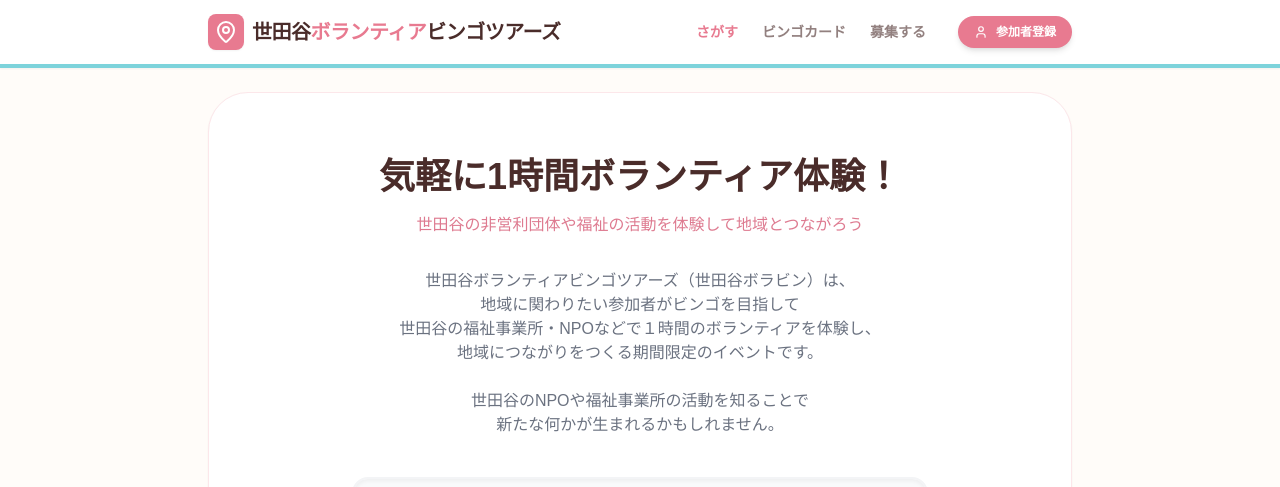
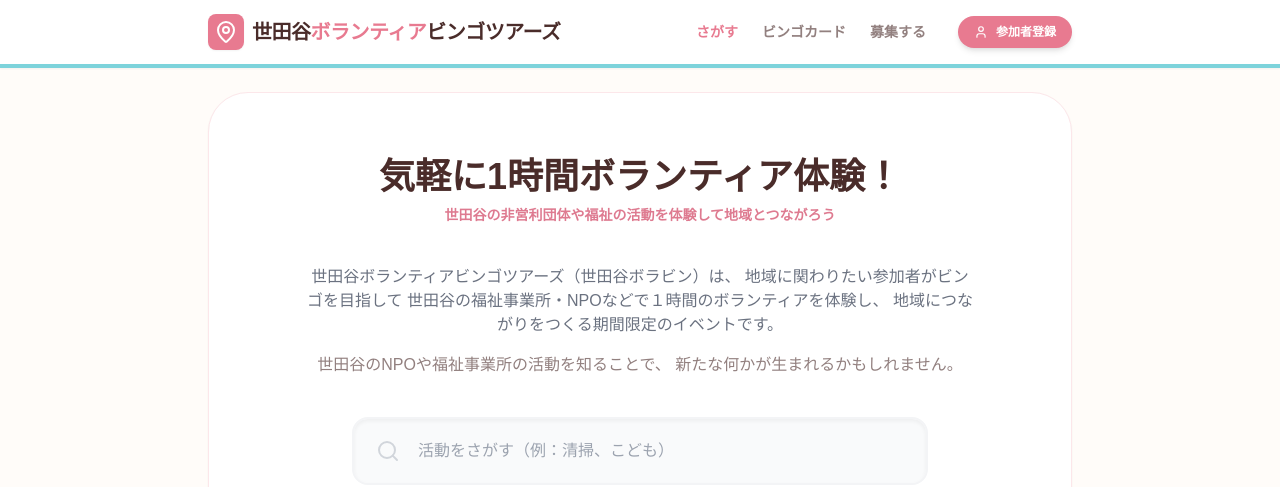
Before and after one commit to gakokudo/borabin2026, a React (Vite) app: page /#/ in a window 1280 px wide. Shown: the top 487 px of the page. Built offline with nearby package versions, Linux system fonts and the light colour scheme; a web font is replaced by a local one.

Commit message:
Update Homepage.tsx

```diff
--- a/pages/Homepage.tsx
+++ b/pages/Homepage.tsx
@@ -51,24 +51,26 @@ const HomePage: React.FC = () => {
     <div className="space-y-12 pb-20">
       {/* Hero Section */}
       <div className="bg-white rounded-[2.5rem] shadow-sm border border-brand-100 p-10 md:p-16 text-center">
-        <h2 className="font-bold text-brand-900 mb-8 leading-tight">
-          <span className="text-2xl md:text-4xl block mb-4">
-            気軽に1時間ボランティア体験！
-          </span>
-          <span className="text-brand-600 text-sm md:text-base block font-medium opacity-80">
-            世田谷の非営利団体や福祉の活動を体験して地域とつながろう
-          </span>
-        </h2>
+        <div className="space-y-4 mb-10">
+          <h2 className="font-bold text-brand-900 leading-tight">
+            <span className="text-2xl md:text-4xl block mb-2">
+              気軽に1時間ボランティア体験！
+            </span>
+            <span className="text-brand-600 text-[13px] md:text-sm block font-bold opacity-80 mt-1">
+              世田谷の非営利団体や福祉の活動を体験して地域とつながろう
+            </span>
+          </h2>
+        </div>
 
-        <div className="text-gray-500 text-sm md:text-base max-w-2xl mx-auto mb-10 space-y-6 leading-relaxed">
+        <div className="text-gray-500 text-sm md:text-base max-w-2xl mx-auto mb-10 space-y-4 leading-relaxed">
           <p>
-            世田谷ボランティアビンゴツアーズ（世田谷ボラビン）は、<br className="hidden md:block"/>
-            地域に関わりたい参加者がビンゴを目指して<br className="hidden md:block"/>
-            世田谷の福祉事業所・NPOなどで１時間のボランティアを体験し、<br className="hidden md:block"/>
+            世田谷ボランティアビンゴツアーズ（世田谷ボラビン）は、
+            地域に関わりたい参加者がビンゴを目指して
+            世田谷の福祉事業所・NPOなどで１時間のボランティアを体験し、
             地域につながりをつくる期間限定のイベントです。
           </p>
-          <p>
-            世田谷のNPOや福祉事業所の活動を知ることで<br className="hidden md:block"/>
+          <p className="font-medium text-brand-900/60">
+            世田谷のNPOや福祉事業所の活動を知ることで、
             新たな何かが生まれるかもしれません。
           </p>
         </div>
```
